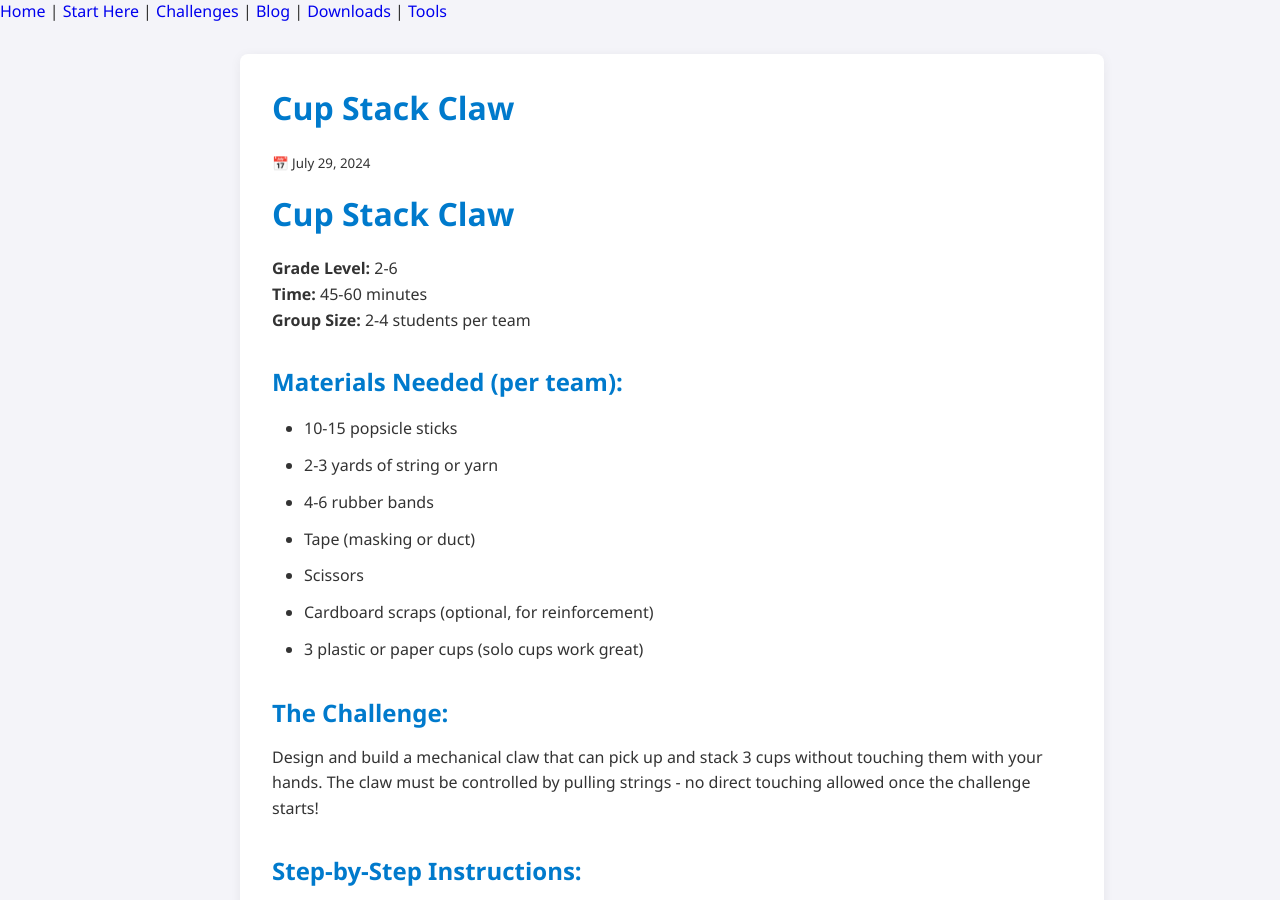
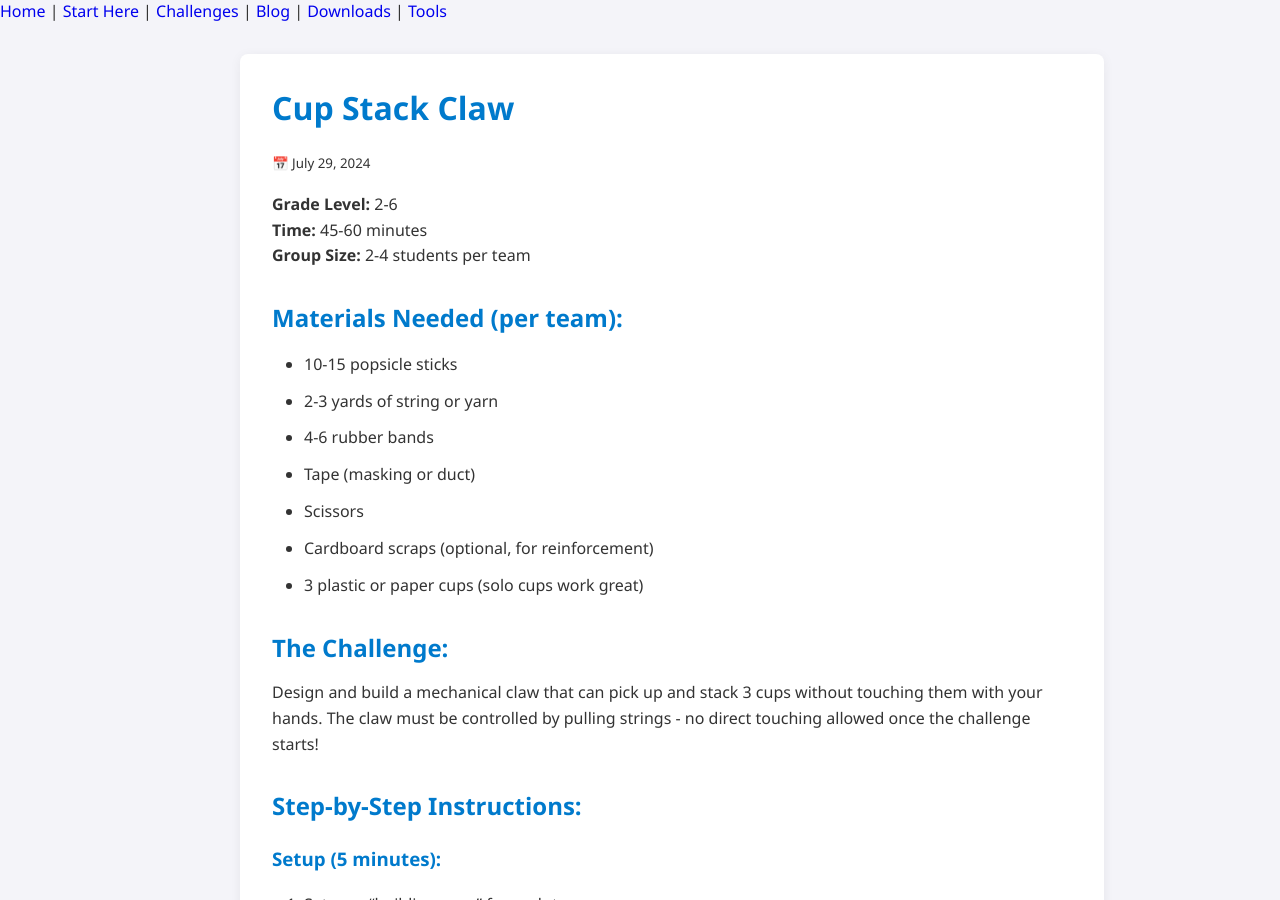
Before and after one commit to GW228g/maker404, a Jekyll site: the page built from _challenges/cup-stack-claw.md, in a window 1280 px wide and 900 px high. Built offline with Jekyll 4.4.1, drawn with Linux system fonts in a browser that asks for light colours.

Commit message:
Update cup-stack-claw.md

```diff
--- a/_challenges/cup-stack-claw.md
+++ b/_challenges/cup-stack-claw.md
@@ -3,7 +3,6 @@ layout: default
 title: "Cup Stack Claw"
 date: 2024-07-29
 ---
-# Cup Stack Claw
 
 **Grade Level:** 2-6
 **Time:** 45-60 minutes
```
